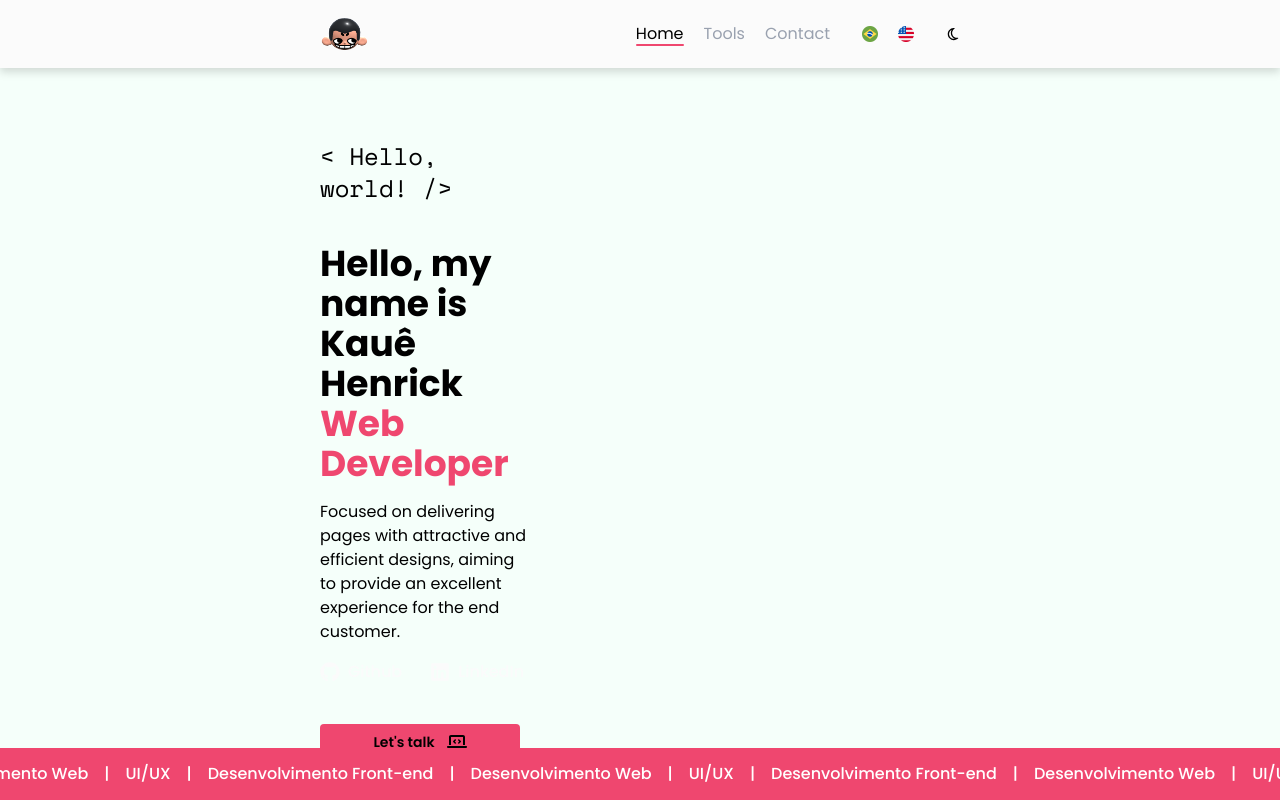
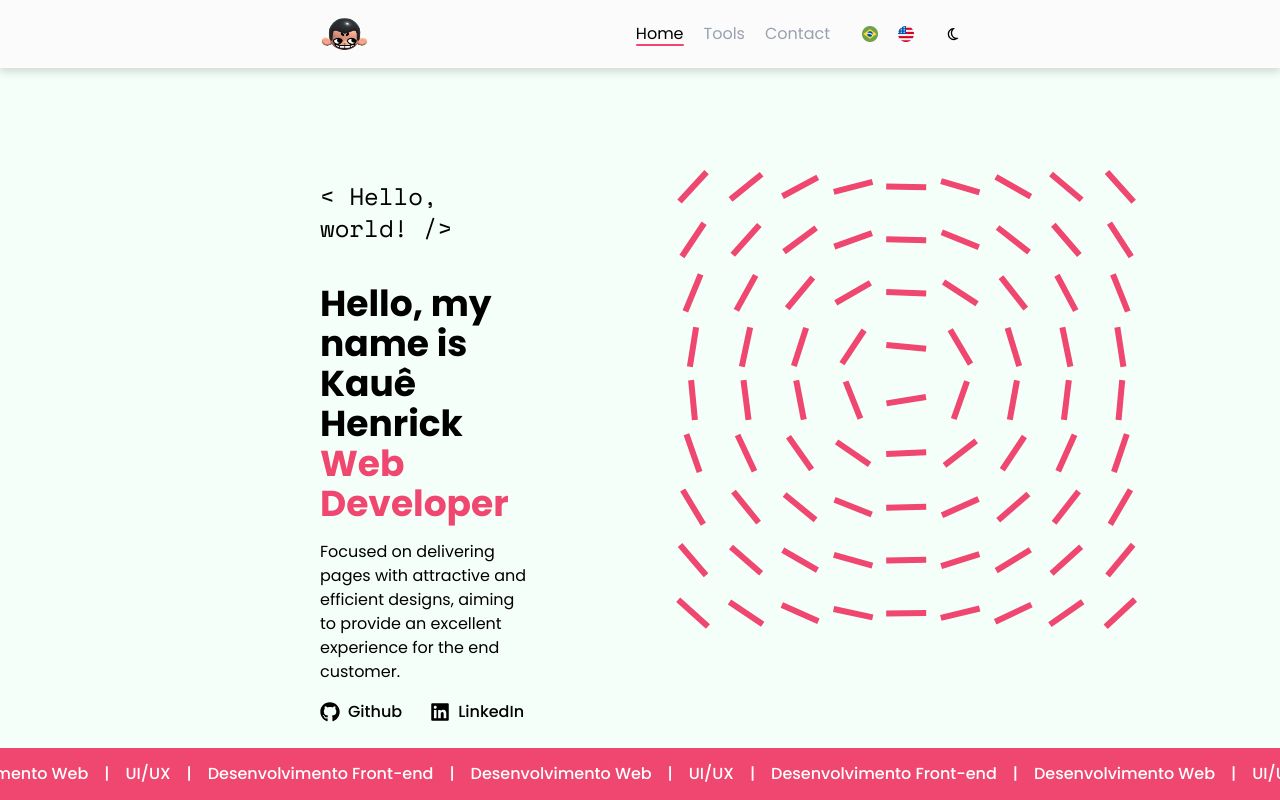
Before and after one commit to kauehenrick/portfolio, a React (Vite) app: page / in a window 1280 px wide. Shown: the top 800 px of the page. Built offline with nearby package versions, Linux system fonts and the light colour scheme; no server answers.

Commit message:
style: finished v2 style

```diff
--- a/src/components/ContactForm.jsx
+++ b/src/components/ContactForm.jsx
@@ -37,13 +37,18 @@ export default function ContactForm() {
 
   return (
     <form id="contact-form" ref={form} onSubmit={handleSubmit(onSubmit)} className="flex flex-col w-5/12 gap-11">
-      <input autoComplete="off" type="text" {...register("reply_to", { required: true })} placeholder={selectedLanguage == "pt-BR" ? "NOME" : "NAME"} className="font-spacemono text-white h-8 px-2 mb-5 border-b focus:outline-none" />
+      <input autoComplete="off" type="text" {...register("reply_to", { required: true })} placeholder={selectedLanguage == "pt-BR" ? "NOME" : "NAME"} className="font-spacemono h-8 px-2 mb-5 border-b focus:outline-none" />
 
-      <input autoComplete="off" type="email" {...register("email", { required: true })} placeholder="EMAIL" className="text-white h-8 px-2 mb-5 border-b focus:outline-none" />
+      <input autoComplete="off" type="email" {...register("email", { required: true })} placeholder="EMAIL" className="h-8 px-2 mb-5 border-b focus:outline-none" />
 
-      <textarea {...register("message", { required: true })} placeholder={selectedLanguage == "pt-BR" ? "Sua mensagem..." : "Your message.."} className="font-spacemono text-white px-2 py-1 mb-5 min-h-20 border-b focus:outline-none" />
+      <textarea {...register("message", { required: true })} placeholder={selectedLanguage == "pt-BR" ? "Sua mensagem..." : "Your message.."} className="font-spacemono px-2 py-1 mb-5 min-h-20 border-b focus:outline-none" />
 
-      <button type="submit" className="rounded-lg py-1 w-50 self-end cursor-pointer border text-primary-pink hover:bg-primary-pink/85 hover:text-white"> <Translator path="main.contact.send" /> </button>
+      <button
+        type="submit"
+        className="rounded-lg py-1 w-50 self-end cursor-pointer border text-primary-pink
+             hover:bg-primary-pink/85 hover:text-white transition duration-200">
+        <Translator path="main.contact.send" />
+      </button>
     </form>
   );
 }
--- /dev/null
+++ b/src/components/MagnetLines.jsx
@@ -0,0 +1,83 @@
+import { useRef, useEffect } from "react";
+
+export default function MagnetLines({
+  rows = 9,
+  columns = 9,
+  containerSize = "80vmin",
+  lineColor = "#efefef",
+  lineWidth = "1vmin",
+  lineHeight = "6vmin",
+  baseAngle = -10,
+  className = "",
+  style = {}
+}) {
+  const containerRef = useRef(null);
+
+  useEffect(() => {
+    const container = containerRef.current;
+    if (!container) return;
+
+    const items = container.querySelectorAll("span");
+
+    const onPointerMove = (pointer) => {
+      items.forEach((item) => {
+        const rect = item.getBoundingClientRect();
+        const centerX = rect.x + rect.width / 2;
+        const centerY = rect.y + rect.height / 2;
+
+        const b = pointer.x - centerX;
+        const a = pointer.y - centerY;
+        const c = Math.sqrt(a * a + b * b) || 1;
+        const r =
+          ((Math.acos(b / c) * 180) / Math.PI) * (pointer.y > centerY ? 1 : -1);
+
+        item.style.setProperty("--rotate", `${r}deg`);
+      });
+    };
+
+    window.addEventListener("pointermove", onPointerMove);
+
+    if (items.length) {
+      const middleIndex = Math.floor(items.length / 2);
+      const rect = items[middleIndex].getBoundingClientRect();
+      onPointerMove({ x: rect.x, y: rect.y });
+    }
+
+    return () => {
+      window.removeEventListener("pointermove", onPointerMove);
+    };
+  }, []);
+
+  // Create a grid’s worth of spans
+  const total = rows * columns;
+  const spans = Array.from({ length: total }, (_, i) => (
+    <span
+      key={i}
+      className="block origin-center"
+      style={{
+        backgroundColor: lineColor,
+        width: lineWidth,
+        height: lineHeight,
+        "--rotate": `${baseAngle}deg`,
+        transform: "rotate(var(--rotate))",
+        willChange: "transform"
+      }}
+    />
+  ));
+
+  return (
+    <div
+      ref={containerRef}
+      className={`grid place-items-center ${className}`}
+      style={{
+        gridTemplateColumns: `repeat(${columns}, 1fr)`,
+        gridTemplateRows: `repeat(${rows}, 1fr)`,
+        width: containerSize,
+        height: containerSize,
+        ...style
+      }}
+    >
+      {spans}
+    </div>
+  );
+}
--- a/src/routes/Home.jsx
+++ b/src/routes/Home.jsx
@@ -7,6 +7,7 @@ import LanguageToggle from "../components/LanguageToggle";
 //import ProjectsSection from "../components/ProjectsSection";
 import ThemeToggle from "../components/ThemeToggle";
 import ToolsIconSection from "../components/ToolsIconSection";
+import MagnetLines from "../components/MagnetLines";
 
 export default function Home() {
   const [selectedLink, setSelectedLink] = useState("inicio");
@@ -84,14 +85,14 @@ export default function Home() {
       <main className="dark:text-primary-white">
         <section className="bg-secondary-white dark:bg-primary-black">
           <div className="flex flex-col md:flex-row justify-between min-h-screen">
-            <section className="space-y-10 md:w-5/12 mt-35 pl-80">
+            <section className="space-y-10 md:w-5/12 md:mt-45 md:pl-80">
               <p className="text-2xl font-spacemono">&lt; <T path="main.hello" /> /&gt;</p>
 
               <div className="space-y-4">
                 <p className="font-bold text-4xl"> <T path="main.greetings" /> <br /> <span className="text-primary-pink"> <T path="main.title" /> </span></p>
                 <p> <T path="main.description" /> </p>
 
-                <div className="flex text-primary-white gap-7">
+                <div className="flex gap-7">
                   <a href="https://github.com/kauehenrick" target="blank" className="flex items-center gap-2 font-medium">
                     <FaGithub size="20px" />
                     <p>Github</p>
@@ -103,11 +104,22 @@ export default function Home() {
                 </div>
               </div>
 
-              <a href="#contato" className="bg-primary-pink rounded-sm flex items-center justify-center gap-3 text-sm font-semibold px-4 py-2 w-50 cursor-pointer" onClick={() => handleClick('contato')}>
+              <a href="#contato" className="bg-primary-pink hover:bg-primary-pink/85 text-white transition duration-200 rounded-sm flex items-center justify-center gap-3 text-sm font-semibold px-4 py-2 w-50 cursor-pointer" onClick={() => handleClick('contato')}>
                 <p> <T path="main.button" /> </p>
                 <FaLaptopCode size="20px" />
               </a>
             </section>
+
+            <MagnetLines
+              rows={9}
+              columns={9}
+              containerSize="60vmin"
+              lineColor="#EF476F"
+              lineWidth="0.8vmin"
+              lineHeight="5vmin"
+              baseAngle={0}
+              style={{ margin: "auto" }}
+            />
           </div>
 
 
@@ -128,7 +140,7 @@ export default function Home() {
           </footer>
         </section>
 
-        <section id="ferramentas" className="bg-primary-white dark:bg-primary-black flex justify-between py-35 md:px-80">
+        <section id="ferramentas" className="bg-secondary-white dark:bg-primary-black flex justify-between py-35 md:px-80">
           <div className="w-5/12">
             <h2 className="font-extrabold text-4xl mb-5"> <T path="main.tools.title1" /> <span className="text-primary-pink"> <T path="main.tools.title2" /> </span></h2>
             <li> <T path="main.tools.list.frontend" /> </li>
```
